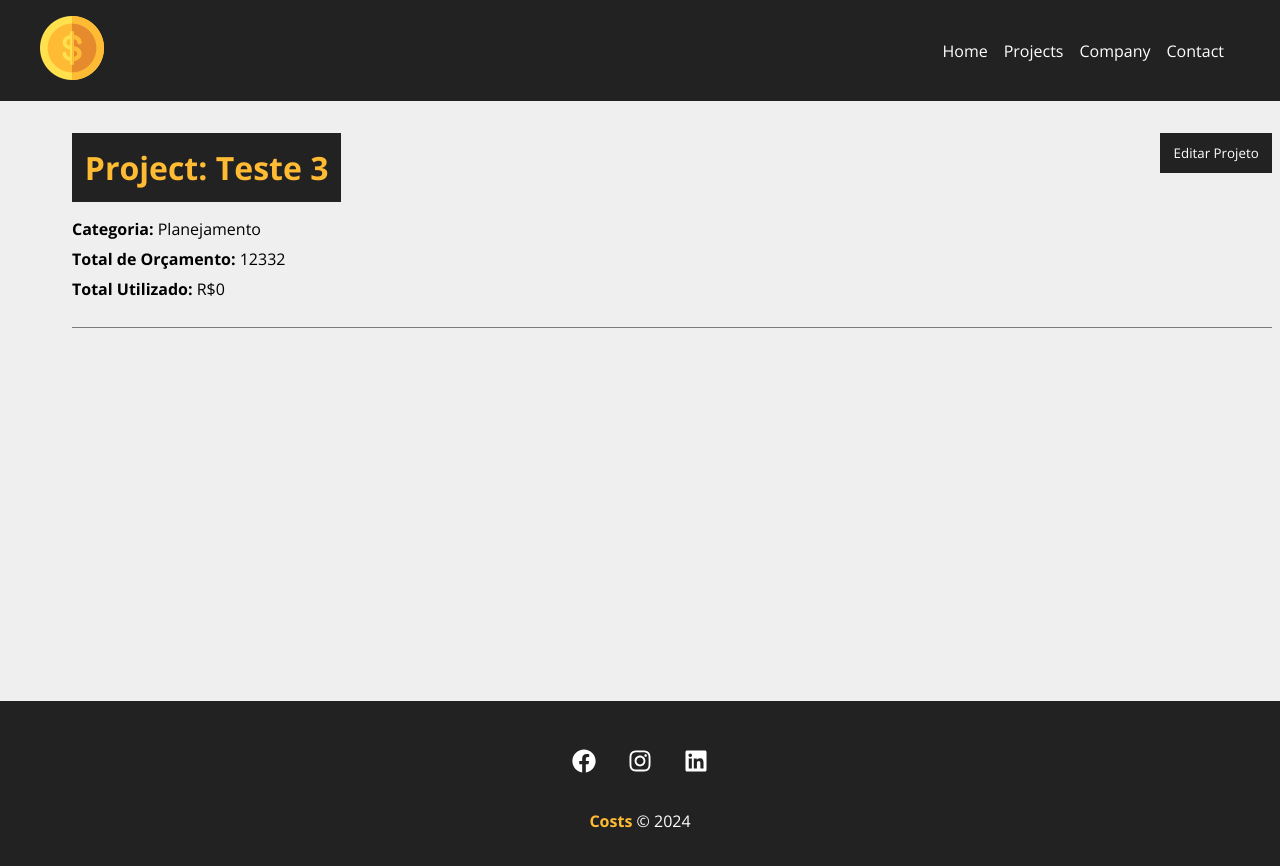
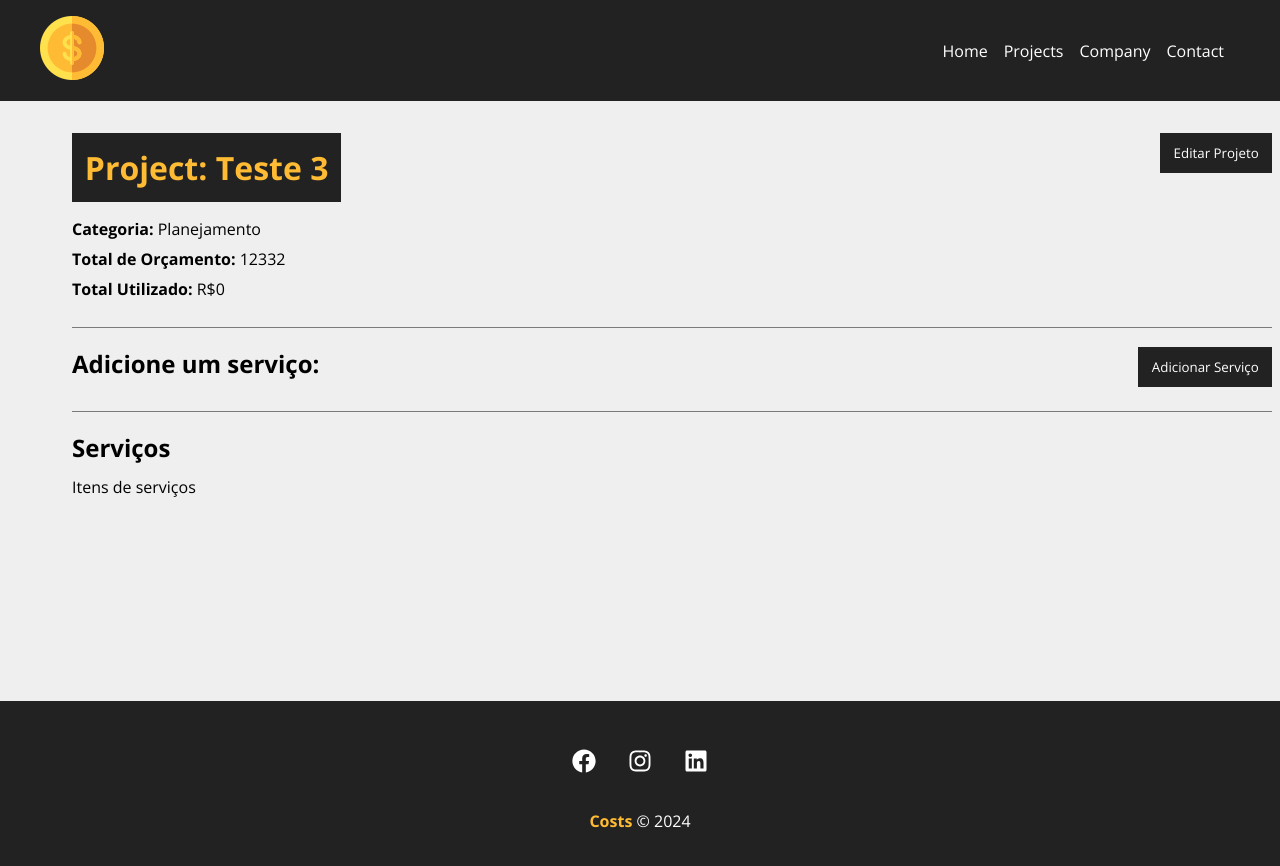
Before and after one commit to dornelesfernando/Frameworks, a React (Create React App) app in the folder React.js/costs/: page /project/47b1 in a window 1280 px wide. Shown: the top 866 px of the page. Built offline with nearby package versions, Linux system fonts and the light colour scheme; data requests are answered from the project's data file.

Commit message:
create add services

```diff
--- a/React.js/costs/db.json
+++ b/React.js/costs/db.json
@@ -8,8 +8,52 @@
         "id": "3",
         "name": "Design"
       },
-      "cost": 0,
-      "services": []
+      "cost": null,
+      "services": [
+        {
+          "description": "Faz",
+          "cost": "100",
+          "name": "Abacatideros",
+          "id": "c478bd2e-4c22-4105-a3f2-6dffdbbd6389"
+        },
+        {
+          "name": "Abacatideros",
+          "cost": "100",
+          "description": "Faz",
+          "id": "7159efee-8bab-4cdc-8061-2664ec1c8645"
+        },
+        {
+          "id": "fbd9b65b-febb-4ac2-b608-73befeb28f55"
+        },
+        {
+          "id": "a2ce4dab-d296-431c-82e8-31aabd9a391f",
+          "cost": "1231231"
+        },
+        {
+          "id": "14fa79e5-664a-4164-95c8-99ad187c07f5",
+          "cost": "1231231",
+          "name": "Dorneles",
+          "description": "123132"
+        },
+        {
+          "id": "14fa79e5-664a-4164-95c8-99ad187c07f5",
+          "cost": "1231231",
+          "name": "Dorneles",
+          "description": "123132"
+        },
+        {
+          "id": "14fa79e5-664a-4164-95c8-99ad187c07f5",
+          "cost": "1231231",
+          "name": "Dorneles",
+          "description": "123132"
+        },
+        {
+          "id": "14fa79e5-664a-4164-95c8-99ad187c07f5",
+          "cost": "1231231",
+          "name": "Dorneles",
+          "description": "123132"
+        }
+      ]
     },
     {
       "id": "d1bd",
--- a/React.js/costs/src/components/pages/Project.js
+++ b/React.js/costs/src/components/pages/Project.js
@@ -1,3 +1,5 @@
+import { parse, v4 as uuidv4} from 'uuid'
+
 import styles from './Project.module.css'
 
 import { useParams } from 'react-router-dom';
@@ -7,6 +9,7 @@ import Loading from '../layout/Loading';
 import Container from '../layout/Container';
 import Message from '../layout/Message';
 import ProjectForm from '../project/ProjectForm';
+import ServiceForm from '../service/ServiceForm';
 
 function Project() {
 
@@ -14,6 +17,7 @@ function Project() {
 
     const [project, setProject] = useState([]);
     const [showProjectForm, setShowProjectForm] = useState(false);
+    const [showServiceForm, setShowServiceForm] = useState(false);
     const [message, setMessage] = useState();
     const [type, setType] = useState();
 
@@ -34,6 +38,8 @@ function Project() {
     }, [id])
 
     function editPost (project) {
+        setMessage(' ')
+
         if(project.budget < project.cost){
             setMessage('O orçamento não pode ser menor que o custo do projeto!')
             setType('error')
@@ -49,7 +55,6 @@ function Project() {
         })
         .then((resp) => resp.json())
         .then((data) => {
-            console.log(project);
             setProject(data)
             setShowProjectForm(false)
             setMessage('Projeto Atualizado!')
@@ -58,8 +63,46 @@ function Project() {
         .catch((err) => console.log(err))
     }
 
+    function createService(service) {
+        setMessage('')
+        const lastService = project.services[project.services.length - 1]
+
+        lastService.id = uuidv4();
+
+        const lastServiceCost = lastService.cost
+
+        const newCost = parseFloat(project.cost) + parseFloat(lastServiceCost)
+
+        if(newCost > parseFloat(project.budget)){
+            setMessage('Orçamento ultrapassado, verifique o valor do serviço')
+            setType('error')
+            project.services.pop()
+            return false
+        }
+
+        project.cost = newCost;
+
+        fetch(`http://localhost:5000/projects/${project.id}`, {
+            method: 'PATCH',
+            headers: {
+                'Content-type': 'application/json',
+            },
+            body: JSON.stringify(project)
+        })
+        .then((resp) => resp.json)
+        .then((data) => {
+            //Exibir serviços
+            console.log(data);
+        })
+        .catch((err) => console.log(err))
+    }
+
     function toggleProjectForm() {
         setShowProjectForm(!showProjectForm)
+    }
+
+    function toggleServiceForm() {
+        setShowServiceForm(!showServiceForm)
     }
 
     return (
@@ -91,6 +134,21 @@ function Project() {
                                 </div>
                             )}
                         </div>
+                        <div className={styles.service_form_container}>
+                            <h2>Adicione um serviço:</h2>
+                            <button className={styles.btn} onClick={toggleServiceForm}>
+                                {!showServiceForm ? 'Adicionar Serviço' : 'Fechar'}
+                            </button>
+                            <div className={styles.form}>
+                                {showServiceForm && (
+                                    <ServiceForm handleSubmit={createService} btnText="Adicionar Serviço" projectData={project}/>
+                                )}
+                            </div>
+                        </div>
+                        <h2>Serviços</h2>
+                        <Container customClass='start'>
+                            <p>Itens de serviços</p>
+                        </Container>
                     </Container>
                 </div>
                 ) : (
--- /dev/null
+++ b/React.js/costs/src/components/service/ServiceForm.js
@@ -0,0 +1,31 @@
+import { useState } from 'react'
+
+import styles from '../project/ProjectForm.module.css'
+
+import Input from '../form/Input';
+import SubmitButton from '../form/SubmitButton';
+
+function ServiceForm({ handleSubmit, btnText, projectData }){
+    const [service, setService] = useState({})
+
+    function submit(e){
+        e.preventDefault()
+        projectData.services.push(service)
+        handleSubmit(projectData)
+    }
+
+    function handleChange(e) {
+        setService({ ...service, [e.target.name]: e.target.value})
+    }
+
+    return (
+        <form onSubmit={submit} className={styles.form}>
+            <Input type='text' text='Nome do serviço' name='name' placeholder="Insira o nome do serviço" handleOnChange={handleChange}/>
+            <Input type='number' text='Custo do serviço' name='cost' placeholder="Insira o valor total" handleOnChange={handleChange}/>
+            <Input type='text' text='Descrição do serviço' name='description' placeholder="Descreva o serviço" handleOnChange={handleChange}/>
+            <SubmitButton text={btnText} />
+        </form>
+    )
+}
+
+export default ServiceForm;
```
